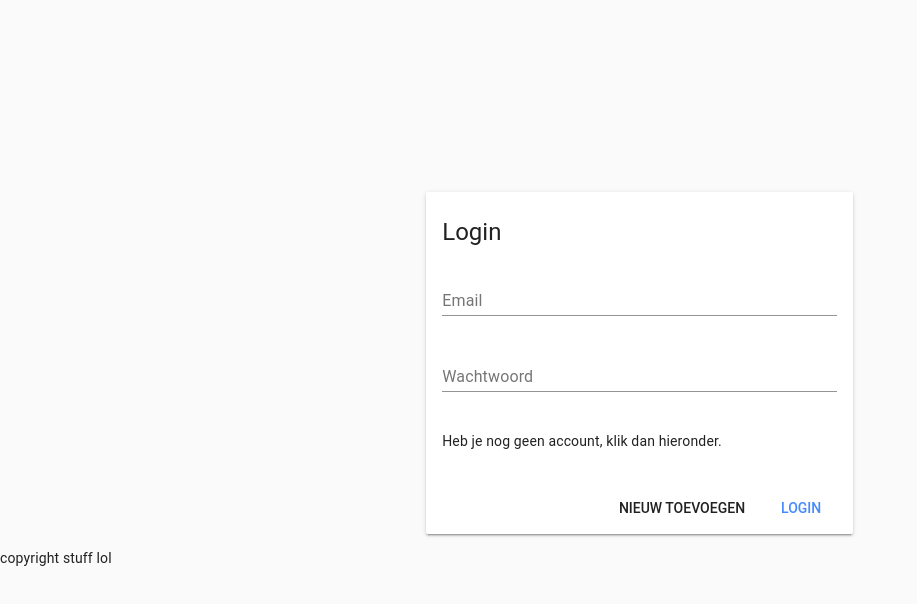
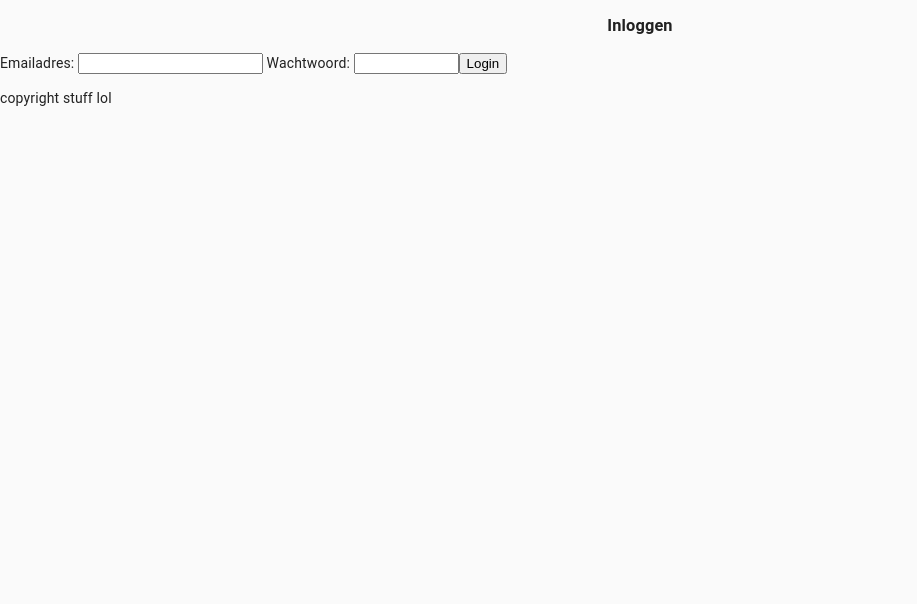
Before and after one commit to ScalingSun/FUN4-Vue, a Vue app: page /#/ in a window 1280 px wide. Shown: the top 604 px of the page, without its empty margins (0-917 px from the left). Built offline with nearby package versions, Linux system fonts and the light colour scheme.

Commit message:
Revert "did shit"
This reverts commit c3105a9cea5269869db2700db07b73b5186ba709.

```diff
--- a/src/Store/modules/token.js
+++ b/src/Store/modules/token.js
@@ -1,4 +1,5 @@
-import TokenService from "@/services/TokenService"
+import axios from 'axios';
+
 const state = {
     token: '',
     userId: Number
@@ -10,8 +11,17 @@ const getters = {
 
 const actions = {
    async RequestToken(state, loginUser){
-       const result = await TokenService.RequestToken(loginUser);
-            state.commit('setToken', result.data);
+                await axios.post('https://localhost:44306/api/login',{
+                Password: loginUser.Password, // SuperHeavyPassword
+                emailaddress: loginUser.Emailaddress// Admin@Admin.com
+        })
+        .then(function (response) {
+            state.commit('setToken', response.data)
+          })
+
+          .catch(function () {
+                return null;
+          })
         }
 }
 
--- a/src/components/Login.vue
+++ b/src/components/Login.vue
@@ -1,58 +1,29 @@
 <template>
-  <div class="all">
     <div>
-    <form novalidate class="md-layout" @submit.prevent="validateUser">
-      <md-card class="md-layout-item md-size-50 md-small-size-100">
-        <md-card-header>
-          <div class="md-title">Login</div>
-        </md-card-header>
-            <md-card-content>
+        <form class="Login" @submit="Login">
+            <h3 style="text-align:center">Inloggen</h3>
+            Emailadres:
+            <input type="email" v-model="Emailaddress" class="textbox" id="Emailaddress">
+            Wachtwoord:
+            <input type="password" v-model="Password" class="textbox" size="10" id="password">
 
+            <button class="button">Login</button>
+        </form>
+        <template v-if="LoginState">
+            <p class="WarningText">Wrong login credentials or the server might be down.</p>
+        </template>
+        <template v-else>
+        </template>
+    </div>
+</template>
 
-          <md-field>
-            <label for="email">Email</label>
-            <md-input type="email" name="email" id="email" autocomplete="email" v-model="form.Emailaddress" />
-            <span class="md-error">een email is verplicht</span>
-            <span class="md-error">Invalid email</span>
-          </md-field>
-
-
-
-          <div class="md-layout md-gutter">
-            <div class="md-layout-item md-small-size-100">
-              <md-field>
-                <label for="Password">Wachtwoord</label>
-                <md-input name="Password" type="Password" id="Password"  v-model="form.Password" />
-                <span class="md-error">je moet een wachtwoord invullen</span>
-              </md-field>
-            </div>
-        </div>
-        <p>Heb je nog geen account, klik dan hieronder.</p>
-        </md-card-content>
-        <md-progress-bar md-mode="indeterminate" v-if="submitting" />
-
-        <md-card-actions>
-        <md-button v-on:click="Add">nieuw toevoegen</md-button>
-          <md-button type="submit" class="md-primary" v-on:click="Login">Login</md-button>
-        </md-card-actions>
-      </md-card>
-    </form>
-    </div>
-  </div>
-</template>
 <script>
-
-import TokenService from "@/services/TokenService"
 export default {
     name:'Login',
     data(){
         return {
-            form:{
-             Emailaddress: '',
-             Password: '',
-            },
-            submitting: false
-
+            Emailaddress: '',
+            Password: '',
         }
     },
     props:{
@@ -64,28 +35,20 @@ export default {
     methods:{
         Login(e){
             e.preventDefault();
-            this.submitting = true;
             const LoginUser = {
-                Emailaddress: this.form.Emailaddress,
-                Password: this.form.Password,
+                Emailaddress: this.Emailaddress,
+                Password: this.Password,
             }
-           var userdata =  TokenService.login(LoginUser);
-           //hier zit async data (userdata is async)
-
-           this.$emit('login', userdata)
-        },
-        Add(){
-            console.log('a href click works too')
+            this.$emit('login', LoginUser);
         }
     }
 }
 </script>
 
-<style scoped>
-.all{
+<style>
+.WarningText{
+    color:red;
 
-    margin-left:33.3%;
-    margin-top:15%;
 }
 
 </style>
--- a/src/components/Users/Index.vue
+++ b/src/components/Users/Index.vue
@@ -25,9 +25,8 @@
 <script>
 import Add from "./Add";
 import Edit from "./User/Edit";
+import axios from "axios";
 import AddMoney from "./User/AddMoney";
-import UserService from '../../services/UserService.js'
-import TransactionService from '../../services/TransactionService.js'
 import { mapGetters, mapActions, mapState } from "vuex";
 export default {
   name: "Users",
@@ -48,6 +47,12 @@ export default {
     };
   },
   methods: {
+    deleteUser(id) {
+      axios.delete("https://localhost:44306/api/User/" + id, {
+        headers: { Authorization: `Bearer  ${this.token}` }
+      });
+      this.Users = this.Users.filter(user => user.id !== id);
+    },
     enableEditUser(Currentuser) {
       this.Currentuser = Currentuser;
       this.EditKey = true;
@@ -55,6 +60,24 @@ export default {
     enableAddCurrencyPerUser(Currentuser) {
       this.Currentuser = Currentuser;
       this.AddCurrencyKey = true;
+    },
+    editUser(updatedUser) {
+      axios
+        .put(
+          "https://localhost:44306/api/User",
+          {
+            id: updatedUser.id,
+            Name: updatedUser.Name,
+            Password: updatedUser.Password,
+            EmailAddress: updatedUser.EmailAddress,
+            Active: updatedUser.Active
+          },
+          { headers: { Authorization: `Bearer ${this.token}` } }
+        )
+        .then();
+        console.log('im stupid')
+        this.EditKey = false; // used to close dialog.
+        this.$emit("rerender");
     },
     removeEditUser() {
       this.EditKey = false;
@@ -68,17 +91,33 @@ export default {
     AddPrompt() {
       this.AddKey = true;
     },
-    editUser(UpdatedUser){
-      this.UserService.EditUser(UpdatedUser);
+    addUser(newUser) {
+      axios
+        .post(
+          "https://localhost:44306/api/User",
+          {
+            Username: newUser.Name,
+            Password: newUser.Password,
+            EmailAddress: newUser.Emailaddress
+          },
+          { headers: { Authorization: `Bearer ${this.token}` } }
+        ).then();
+      this.$emit("rerender");
     },
-    addUser(NewUser){
-      this.UserService.EditUser(NewUser);
-    },
-    DeleteUser(UserID){
-      UserService.DeleteUser(UserID);
-    },
-    AddCurrency(Transaction){
-      TransactionService.AddCurrency(Transaction)
+    AddCurrency(Transaction) {
+        console.log(Transaction)
+      axios
+        .post(
+          "https://localhost:44306/api/Transaction",
+          {
+            Amount: Transaction.Amount,
+            UserID: Transaction.UserID,
+            SubmittedUserID: this.loginuser.UserId
+          },
+          { headers: { Authorization: `Bearer ${this.token}` } }
+        )
+        .then();
+      this.$emit("rerender");
     },
     ...mapActions(["RequestToken"])
   },
@@ -93,7 +132,15 @@ export default {
     })
   },
   async created() {
-    this.Users = await UserService.GetAllUsers();
+    const response = await axios
+      .get("https://localhost:44306/api/User", {
+        headers: { Authorization: `Bearer ${this.token}` }
+      })
+      .then(resp => {
+        return resp;
+      });
+    this.Users = response.data;
+    console.log(this.Users)
   }
 };
 </script>
--- a/src/services/TokenService.js
+++ /dev/null
@@ -1,41 +0,0 @@
-import axios from 'axios'
-
-const API_URL = 'https://localhost:44306/api/'
-
-class TokenService {
-  login(user) {
-    return axios
-      .post(API_URL + 'login', {
-        EmailAddress: user.Emailaddress,
-        Password: user.Password
-      })
-      .then(response => {
-        if (response.data.token) {
-          localStorage.setItem('user', JSON.stringify(response.data))
-
-        }
-        return response.data
-      }).catch(error => {
-        console.log(error)
-      })
-  }
-    async RequestToken(state, loginUser){
-    await axios.post('https://localhost:44306/api/login',{
-    Password: loginUser.Password, // SuperHeavyPassword
-    emailaddress: loginUser.Emailaddress// Admin@Admin.com
-})
-.then(function (response) {
-state.commit('setToken', response.data)
-})
-
-.catch(function () {
-    return null;
-})
-}
-
-  logout() {
-    localStorage.removeItem('user')
-  }
-}
-
-export default new TokenService()
--- a/src/services/TransactionService.js
+++ /dev/null
@@ -1,22 +0,0 @@
-import axios from 'axios'
-const API_URL = 'https://localhost:44306/api/transaction'
-
-class TransactionService {
-  AddCurrency(Transaction) {
-    console.log(Transaction)
-  axios
-    .post(
-      API_URL + "Transaction",
-      {
-        Amount: Transaction.Amount,
-        UserID: Transaction.UserID,
-        SubmittedUserID: this.loginuser.UserId
-      },
-      { headers: { Authorization: `Bearer ${this.token}` } }
-    )
-    .then();
-  this.$emit("rerender");
-  }
-}
-
-export default new TransactionService()
--- a/src/services/UserService.js
+++ /dev/null
@@ -1,54 +0,0 @@
-import axios from 'axios'
-const apiClient = 'https://localhost:44306/api/User'
-
-class UserService {
-  editUser(updatedUser) {
-    axios
-      .put(
-        apiClient,
-        {
-          id: updatedUser.id,
-          Name: updatedUser.Name,
-          Password: updatedUser.Password,
-          EmailAddress: updatedUser.EmailAddress,
-          Active: updatedUser.Active
-        },
-        { headers: { Authorization: `Bearer ${this.token}` } }
-      )
-      .then();
-      console.log('im stupid')
-      this.EditKey = false; // used to close dialog.
-      this.$emit("rerender");
-  }
-  addUser(newUser) {
-    axios
-      .post(
-        apiClient,
-        {
-          Username: newUser.Name,
-          Password: newUser.Password,
-          EmailAddress: newUser.Emailaddress
-        },
-        { headers: { Authorization: `Bearer ${this.token}` } }
-      ).then();
-    this.$emit("rerender");
-  }
-  deleteUser(id) {
-    axios.delete(apiClient + id, {
-      headers: { Authorization: `Bearer  ${this.token}` }
-    });
-    this.Users = this.Users.filter(user => user.id !== id);
-  }
- async GetAllUsers(){
-  let response = await axios
-    .get(apiClient, {
-      headers: { Authorization: `Bearer ${this.token}` }
-    })
-    .then(resp => {
-      return resp;
-    });
-  return response.data;
-  }
-}
-
-export default new UserService()
--- a/src/views/Home.vue
+++ b/src/views/Home.vue
@@ -44,10 +44,8 @@ export default {
         await this.getUserinfo(this.userId);
       },
       async Login(UserLogin){
-        await UserLogin.then(res => console.log(res.data))
-        var thingy = JSON.parse(localStorage.getItem('user'));
-        var token = thingy.token;
-          if(token){
+         await this.Req(UserLogin)
+          if(this.token){
             this.LoggedIn = true;
             this.GetUserdata();
           }
```
